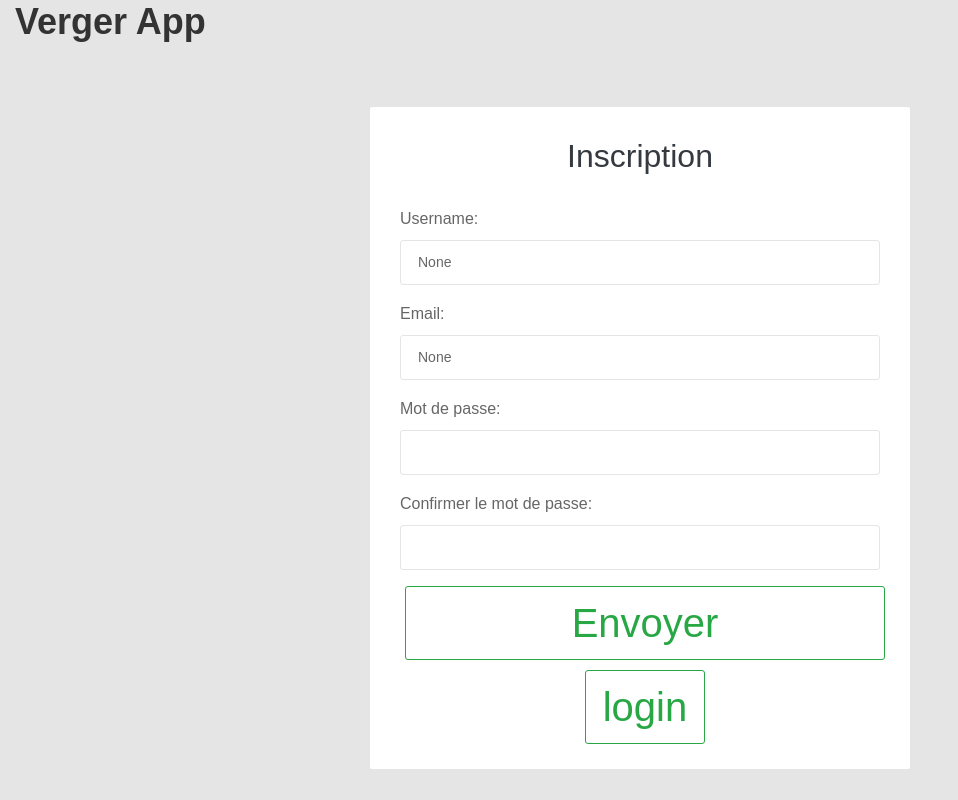
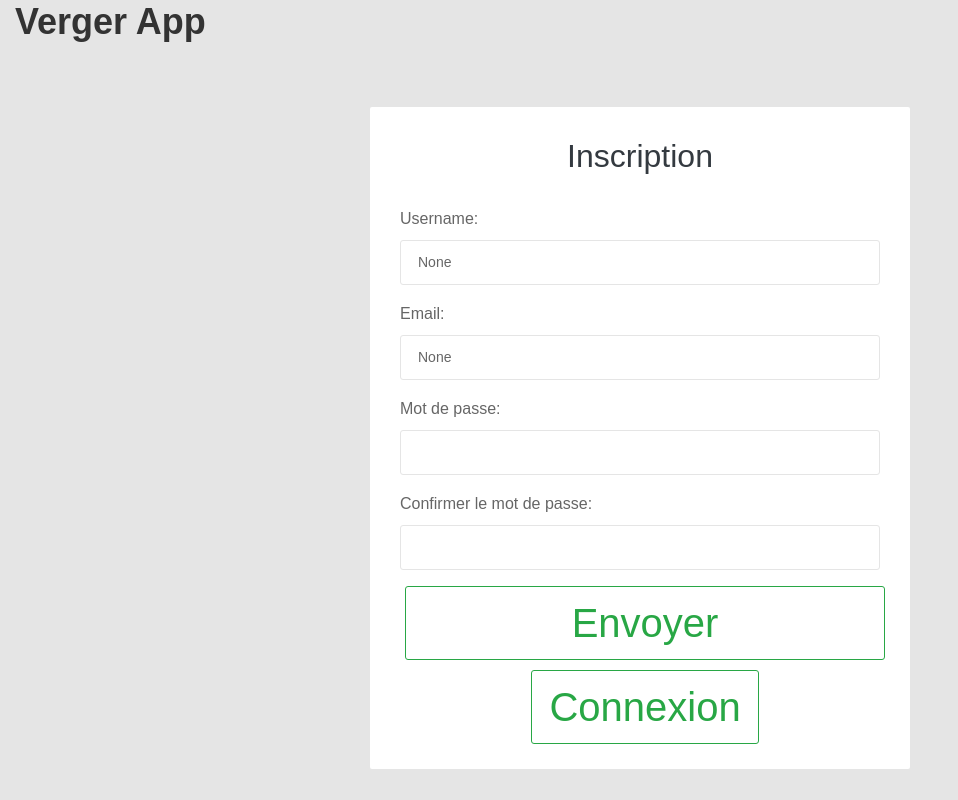
Before and after one commit to shyrinb/verger_app, a Django app: page /inscription/ in a window 1280 px wide. Shown: the whole page, without its empty margins (0-958 px from the left). Run offline with Django 3.2, Linux system fonts and the light colour scheme; parts of the project's set-up code (start-up, migrations or seed data) failed here and were passed over; some libraries are stand-ins or nearby versions; some web fonts are replaced.

Commit message:
Update inscription.html

```diff
--- a/templates/inscription.html
+++ b/templates/inscription.html
@@ -77,7 +77,7 @@
 
                             <div class="text-center">
                                 <button>
-                                    <a name="btn_submit" class="btn au-btn--block btn-outline-success" href="{% url 'login' %}">login</a>
+                                    <a name="btn_submit" class="btn au-btn--block btn-outline-success" href="{% url 'login' %}">Connexion</a>
                                 </button>
                             </div>
                         </form>
```
